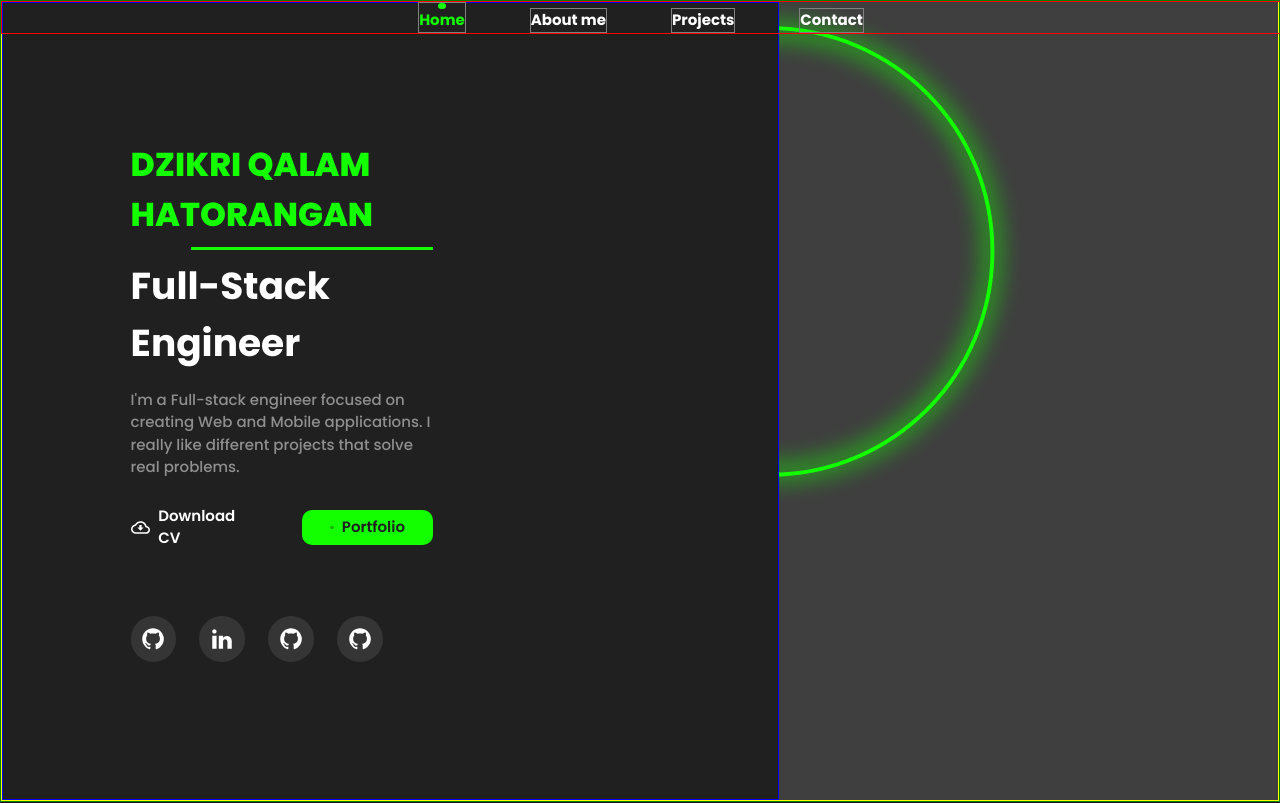
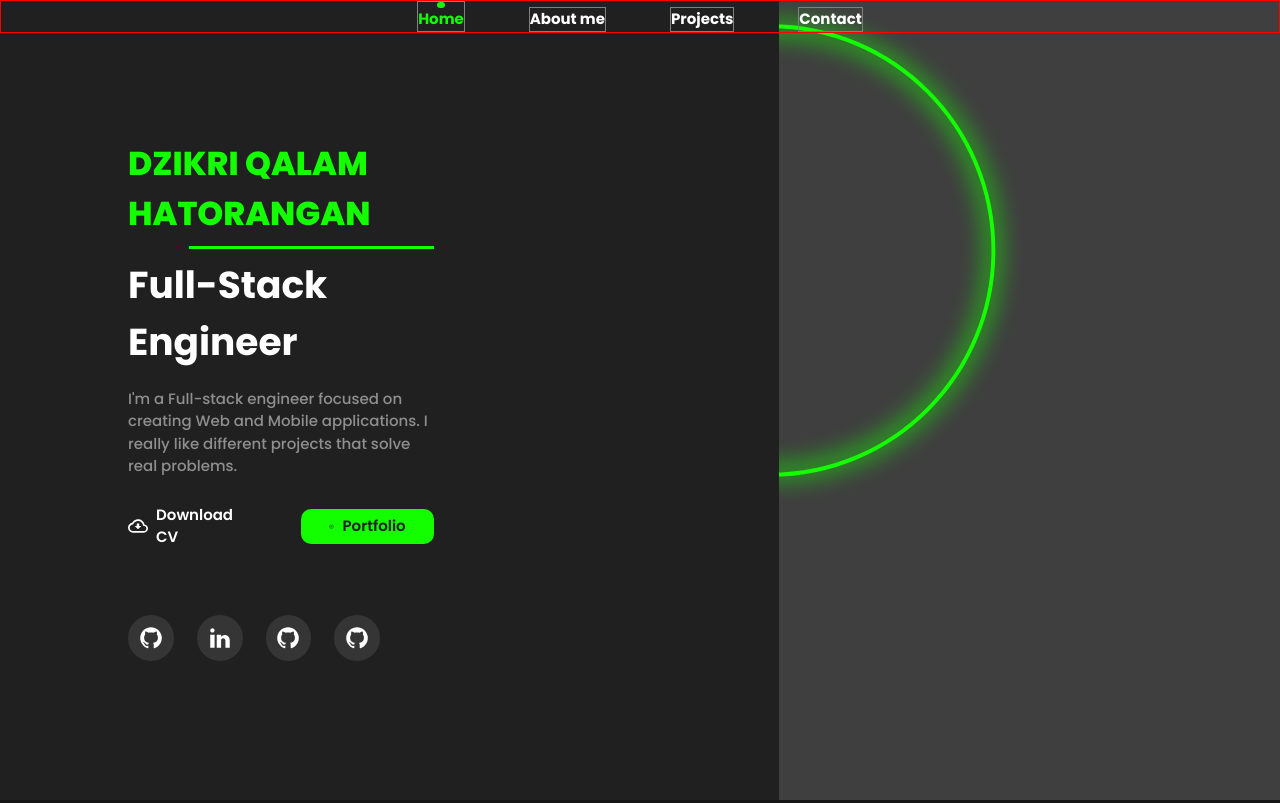
Before and after one commit to dzikriqalampacil/personal-website, a Next.js app: page / in a window 1280 px wide. Shown: the top 803 px of the page. Built offline with nearby package versions, Linux system fonts and the light colour scheme.

Commit message:
feat: remove borders

```diff
--- a/ui/component/Hero/index.jsx
+++ b/ui/component/Hero/index.jsx
@@ -22,10 +22,10 @@ function GreenButton() {
 
 function Hero() {
     return (
-        <Box bg={'brand.blackless'} minH='100vh' border='1px solid green' >
+        <Box bg={'brand.blackless'} minH='100vh'  >
             <Navbar />
-            <Flex border='1px solid yellow' minH='100vh'>
-                <VStack border='1px' borderColor='blue' alignItems={'flex-start'} justify='center' width='68%' bg='brand.black' pl={'10%'} pr='27%' zIndex={'2'}>
+            <Flex minH='100vh'>
+                <VStack alignItems={'flex-start'} justify='center' width='68%' bg='brand.black' pl={'10%'} pr='27%' zIndex={'2'}>
                     <Text color="brand.green" fontWeight={'800'} fontSize='33px'>
                         DZIKRI QALAM HATORANGAN
                     </Text>
```
